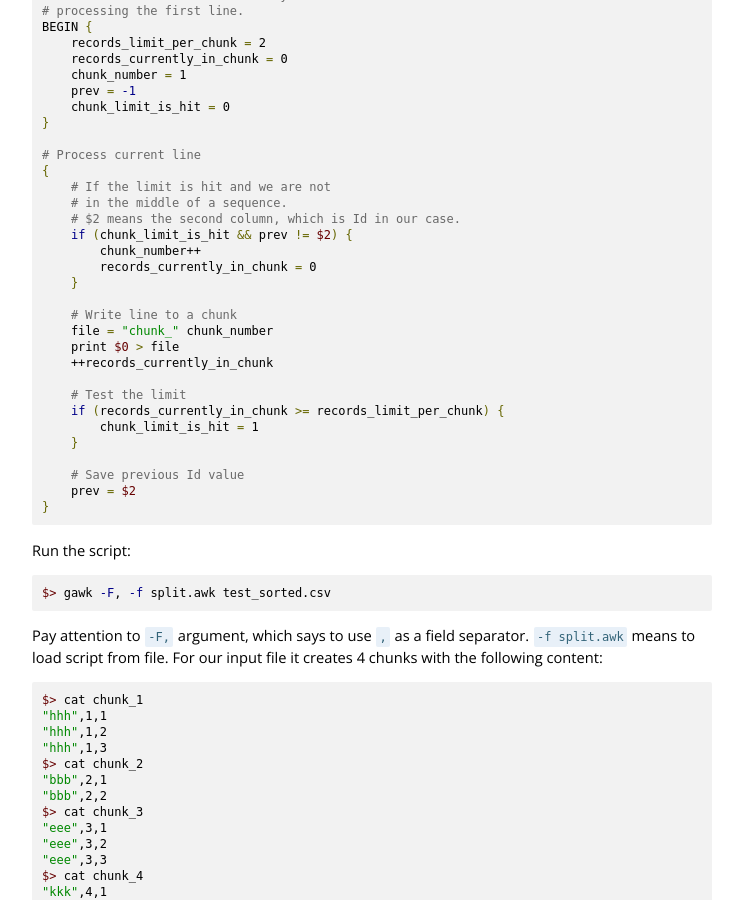
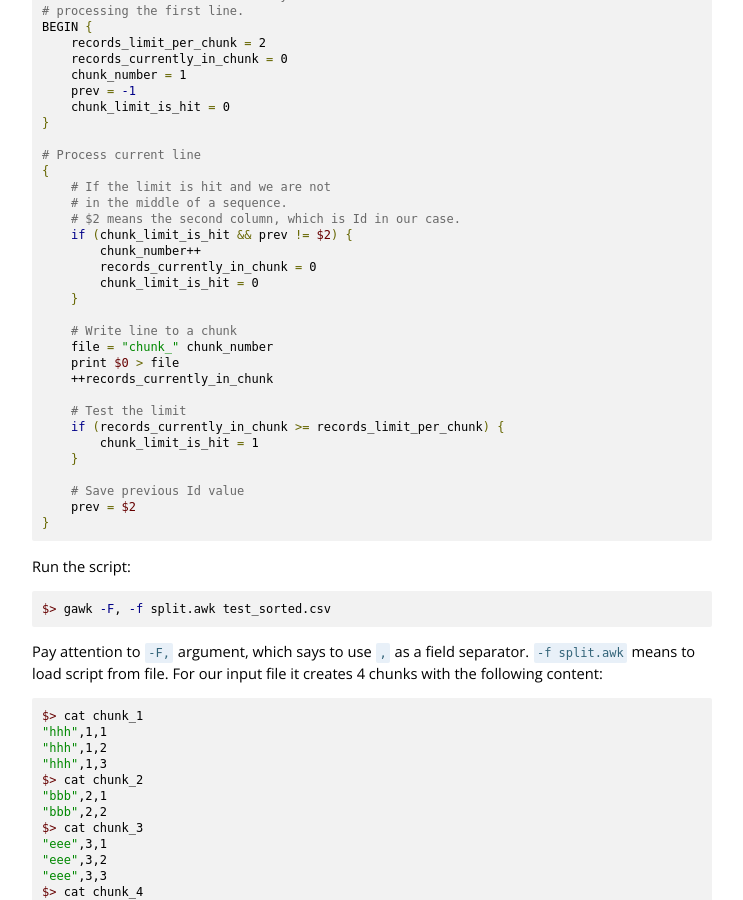
Before and after one commit to kalimatas/kalimatas.github.com, a Jekyll site: the page built from _posts/2016-04-26-split-file-with-awk-not-break-sequence.markdown, in a window 1280 px wide and 900 px high, scrolled down 1415 px. Shown: the whole window, without its empty margins (268-1011 px from the left). Built offline with Jekyll 4.4.1, drawn with Linux system fonts in a browser that asks for light colours.

Commit message:
Fixed AWK script

```diff
--- a/_posts/2016-04-26-split-file-with-awk-not-break-sequence.markdown
+++ b/_posts/2016-04-26-split-file-with-awk-not-break-sequence.markdown
@@ -85,6 +85,7 @@ BEGIN {
     if (chunk_limit_is_hit && prev != $2) {
         chunk_number++
         records_currently_in_chunk = 0
+        chunk_limit_is_hit = 0
     }
 
     # Write line to a chunk
```
